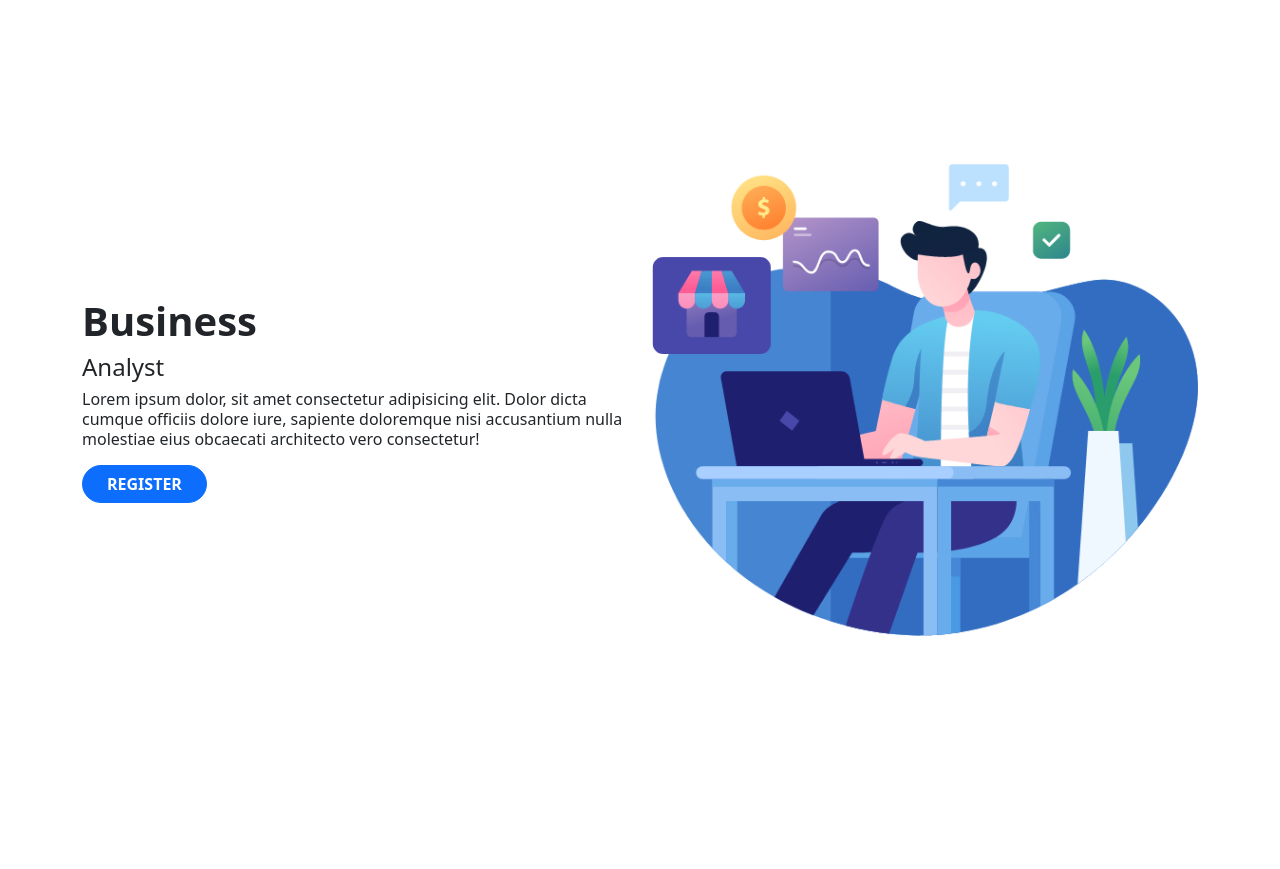
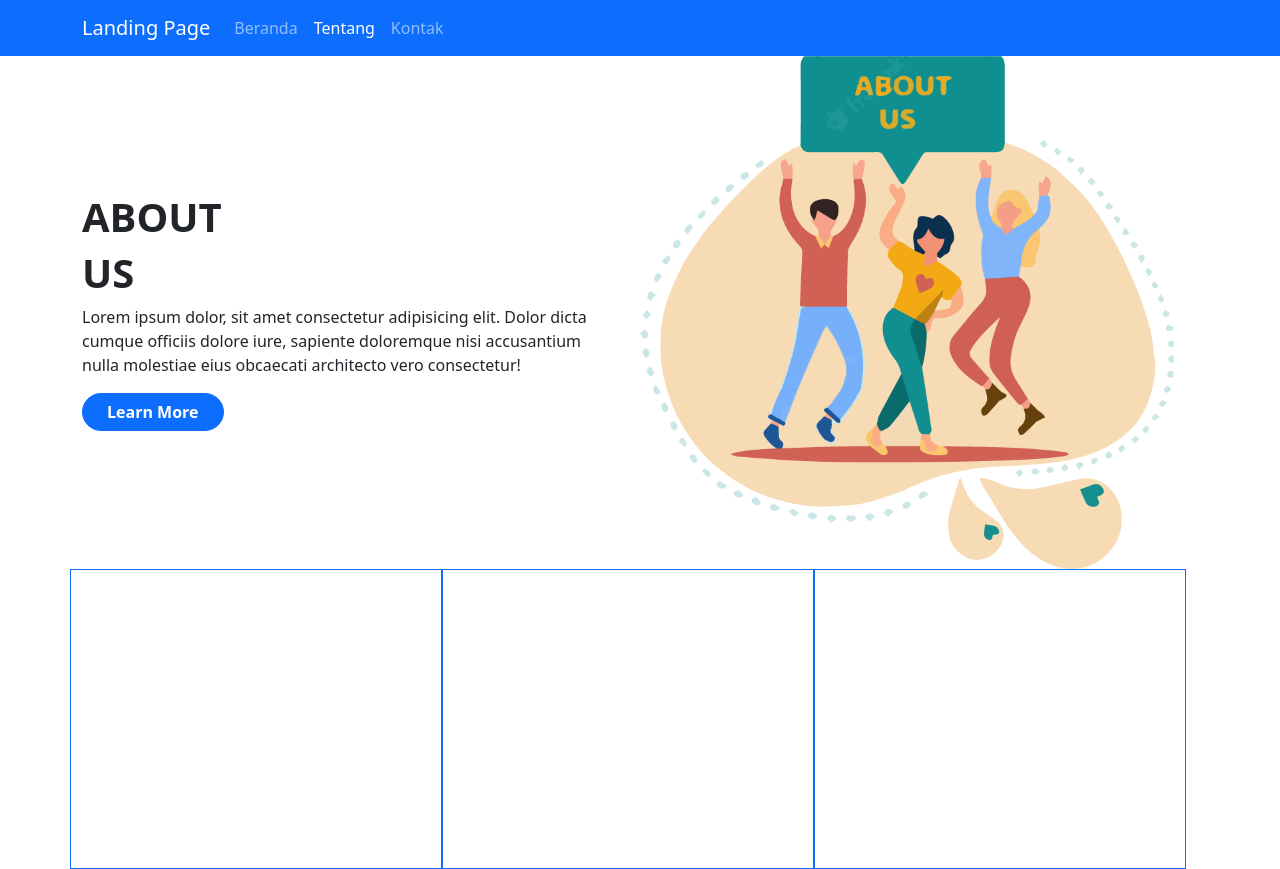
Before and after one commit to denz91/Landingpage, a React (Create React App) app: page /tentang in a window 1280 px wide. Before the commit the page ends 800 px from the top, so only its background shows below. Built offline with nearby package versions, Linux system fonts and the light colour scheme.

Commit message:
Halaman Tentang dan routing

```diff
--- a/package.json
+++ b/package.json
@@ -10,6 +10,8 @@
     "react": "^18.1.0",
     "react-bootstrap": "^2.4.0",
     "react-dom": "^18.1.0",
+    "react-router-bootstrap": "^0.26.1",
+    "react-router-dom": "^6.3.0",
     "react-scripts": "5.0.1",
     "web-vitals": "^2.1.4"
   },
--- a/src/App.js
+++ b/src/App.js
@@ -1,19 +1,43 @@
-import {Container,Row,Col,Button,Image} from 'react-bootstrap'
+import {
+  Container,
+  Row,
+  Col,
+  Button,
+  Image,
+  Navbar,
+  Nav,
+} from "react-bootstrap";
+import { BrowserRouter as Router, Routes, Route, Link } from "react-router-dom";
+import LinkContainer from "react-router-bootstrap/LinkContainer";
+import Beranda from "./pages/Beranda";
+import Tentang from "./pages/Tentang";
 function App() {
   return (
-
-      <Container style={{height : '100vh'}}>
-        <Row className='h-100' lg={2} md={2} sm={1} xs={1}>
-          <Col className = 'my-auto'><h1 className='fw-bold fs-1'>Business</h1>
-          <h4 className='fw-semibold'>Analyst</h4>
-          <p className='lh-sm'>Lorem ipsum dolor, sit amet consectetur adipisicing elit. Dolor dicta cumque officiis dolore iure, sapiente doloremque nisi accusantium nulla molestiae eius obcaecati architecto vero consectetur!</p>
-          <Button variant = 'primary' className='rounded-pill px-4 fs-6 fw-bold'>REGISTER</Button>
-          </Col>
-          <Col className='my-auto'><img className ='img-fluid' src="/img/ilustrasi.png" alt="" />
-          </Col>
-        </Row>
+    <Router>
+      <Navbar bg="primary" variant="dark">
+        <Container>
+          <Navbar.Brand href="#home">Landing Page</Navbar.Brand>
+          <Nav className="me-auto">
+            <LinkContainer to="/">
+              <Nav.Link>Beranda</Nav.Link>
+            </LinkContainer>
+            <LinkContainer to="/tentang">
+              <Nav.Link>Tentang</Nav.Link>
+            </LinkContainer>
+            <LinkContainer to="kontak">
+              <Nav.Link>Kontak</Nav.Link>
+            </LinkContainer>
+          </Nav>
+        </Container>
+      </Navbar>
+      <Container style={{ height: "100vh" }}>
+        <Routes>
+          <Route path="/" element={<Beranda />} />
+          <Route path="/tentang" element={<Tentang />} />
+          <Route path="/kontak" element={<div>halaman kontak</div>} />
+        </Routes>
       </Container>
-
+    </Router>
   );
 }
 
--- /dev/null
+++ b/src/pages/Beranda.js
@@ -0,0 +1,26 @@
+import React from "react";
+import { Row, Col, Button } from "react-bootstrap";
+
+const Beranda = () => {
+  return (
+    <Row className="h-100" lg={2} md={2} sm={1} xs={1}>
+      <Col className="my-auto">
+        <h1 className="fw-bold fs-1">Business</h1>
+        <h4 className="fw-semibold">Analyst</h4>
+        <p className="lh-sm">
+          Lorem ipsum dolor, sit amet consectetur adipisicing elit. Dolor dicta
+          cumque officiis dolore iure, sapiente doloremque nisi accusantium
+          nulla molestiae eius obcaecati architecto vero consectetur!
+        </p>
+        <Button variant="primary" className="rounded-pill px-4 fs-6 fw-bold">
+          REGISTER
+        </Button>
+      </Col>
+      <Col className="my-auto">
+        <img className="img-fluid" src="/img/ilustrasi.png" alt="" />
+      </Col>
+    </Row>
+  );
+};
+
+export default Beranda;
--- /dev/null
+++ b/src/pages/Tentang.js
@@ -0,0 +1,43 @@
+import React from "react";
+import { Row, Col, Button } from "react-bootstrap";
+
+const Tentang = () => {
+  return (
+    <Row>
+      <Row className="h-100">
+        <Col className="my-auto">
+          <h1 className="fw-bold">ABOUT</h1>
+          <h1 className="fw-bold">US</h1>
+          <p>
+            Lorem ipsum dolor, sit amet consectetur adipisicing elit. Dolor
+            dicta cumque officiis dolore iure, sapiente doloremque nisi
+            accusantium nulla molestiae eius obcaecati architecto vero
+            consectetur!
+          </p>
+          <Button Variant="Primary" className="rounded-pill px-4 fw-bold">
+            Learn More
+          </Button>
+        </Col>
+        <Col className="my-auto">
+          <img className="img-fluid" src="/img/about.png" alt="" />
+        </Col>
+      </Row>
+      <Row className="justify-content-evenly">
+        <Col
+          className="border border-primary"
+          style={{ height: "300px", width: "200px" }}
+        ></Col>
+        <Col
+          className="border border-primary"
+          style={{ height: "300px", width: "200px" }}
+        ></Col>
+        <Col
+          className="border border-primary"
+          style={{ height: "300px", width: "200px" }}
+        ></Col>
+      </Row>
+    </Row>
+  );
+};
+
+export default Tentang;
```
Also changed, not shown: public/img/about.png (added), 1 other file (tests, documents, lock files or other folders).
